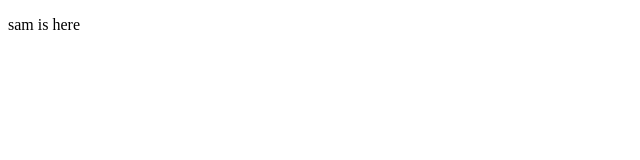
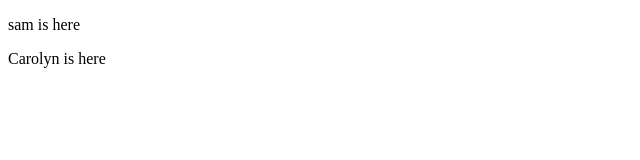
Before and after one commit to Samuel-Abel/git-practice, a plain HTML site: page index.html in a window 1280 px wide. Shown: the full height of the page, 0-640 px from the left. Drawn offline with Linux system fonts and the light colour scheme.

Commit message:
Carolyn update

```diff
--- a/index.html
+++ b/index.html
@@ -7,5 +7,6 @@
 </head>
 <body>
     <p>sam is here</p>
+    <p>Carolyn is here</p>
 </body>
 </html>
```
